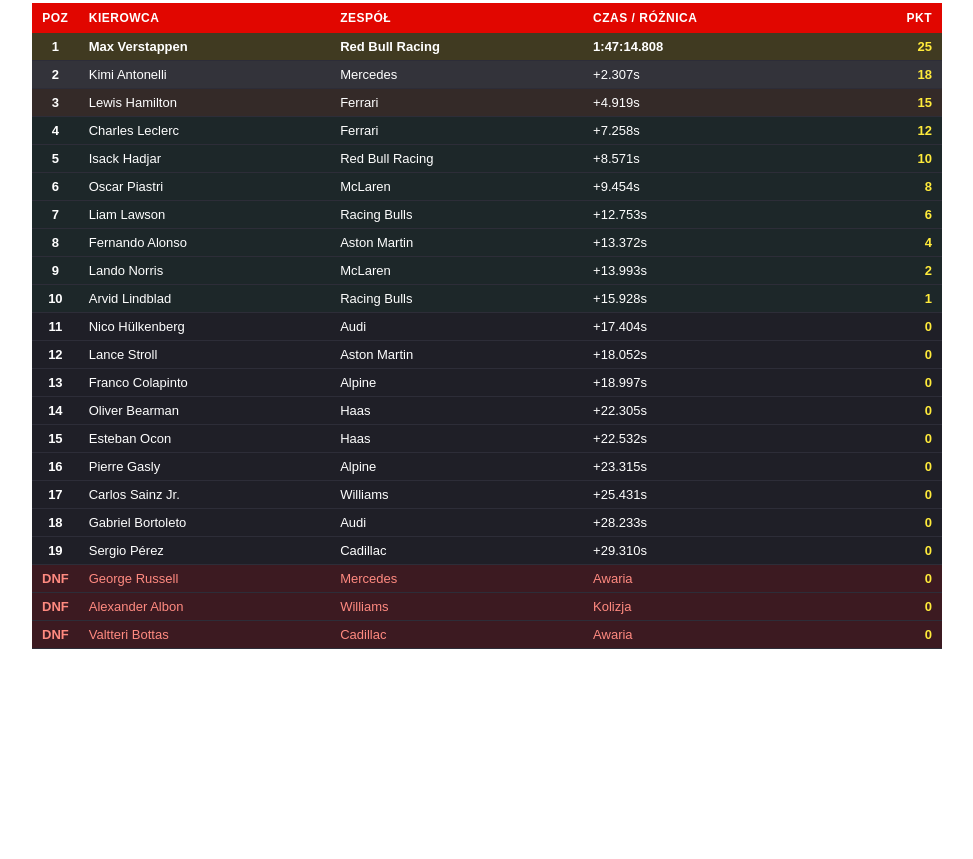
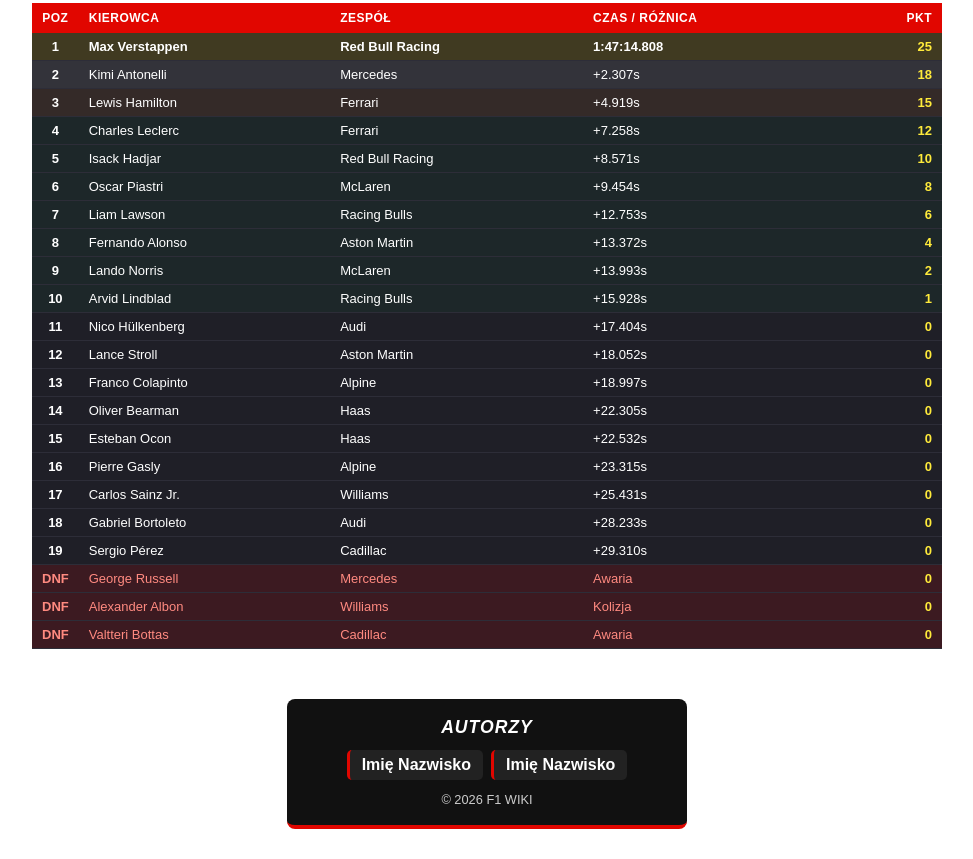
Before and after one commit to wojtazek11/F1WIKI, a plain HTML site: page index.html in a window 1280 px wide. Shown: the part 422-1281 px from the top of the page, without its empty margins (153-1126 px from the left). Before the commit the page ends 1111 px from the top, so only its background shows below. Drawn offline with Linux system fonts and the light colour scheme.

Commit message:
Dodanie autorow do strony

```diff
--- a/css.css
+++ b/css.css
@@ -944,3 +944,48 @@
         transition: none !important;
     }
 }
+
+
+/* ---------- Kafelek z autorami (na dole strony) ---------- */
+.autorzy {
+    width: 100%;
+    max-width: 400px;
+    margin: 30px auto 10px;
+    padding: 18px 20px;
+    background-color: #111;
+    color: #fff;
+    text-align: center;
+    border-radius: 8px;
+    border-bottom: 4px solid #e10600;
+    font-family: sans-serif;
+}
+
+.autorzy-tytul {
+    margin-bottom: 12px;
+    font-size: 1.1rem;
+    font-style: italic;
+    text-transform: uppercase;
+    letter-spacing: 1px;
+}
+
+.autorzy-lista {
+    list-style: none;
+    display: flex;
+    flex-wrap: wrap;          /* na telefonie nazwiska same przejdą do nowej linii */
+    justify-content: center;
+    gap: 8px;
+}
+
+.autorzy-lista li {
+    background-color: #222;
+    padding: 6px 12px;
+    border-left: 3px solid #e10600;
+    border-radius: 5px;
+    font-weight: bold;
+}
+
+.autorzy-stopka {
+    margin-top: 12px;
+    font-size: 0.8rem;
+    color: #ccc;
+}
--- a/index.html
+++ b/index.html
@@ -247,6 +247,14 @@
   }, 1000);
 </script>
 
+ <footer class="autorzy">
+    <h2 class="autorzy-tytul">Autorzy</h2>
+        <ul class="autorzy-lista">
+            <li>Imię Nazwisko</li>
+            <li>Imię Nazwisko</li>
+        </ul>
+        <p class="autorzy-stopka">© 2026 F1 WIKI</p>
+</footer>
 
 </body>
 </html>
```
